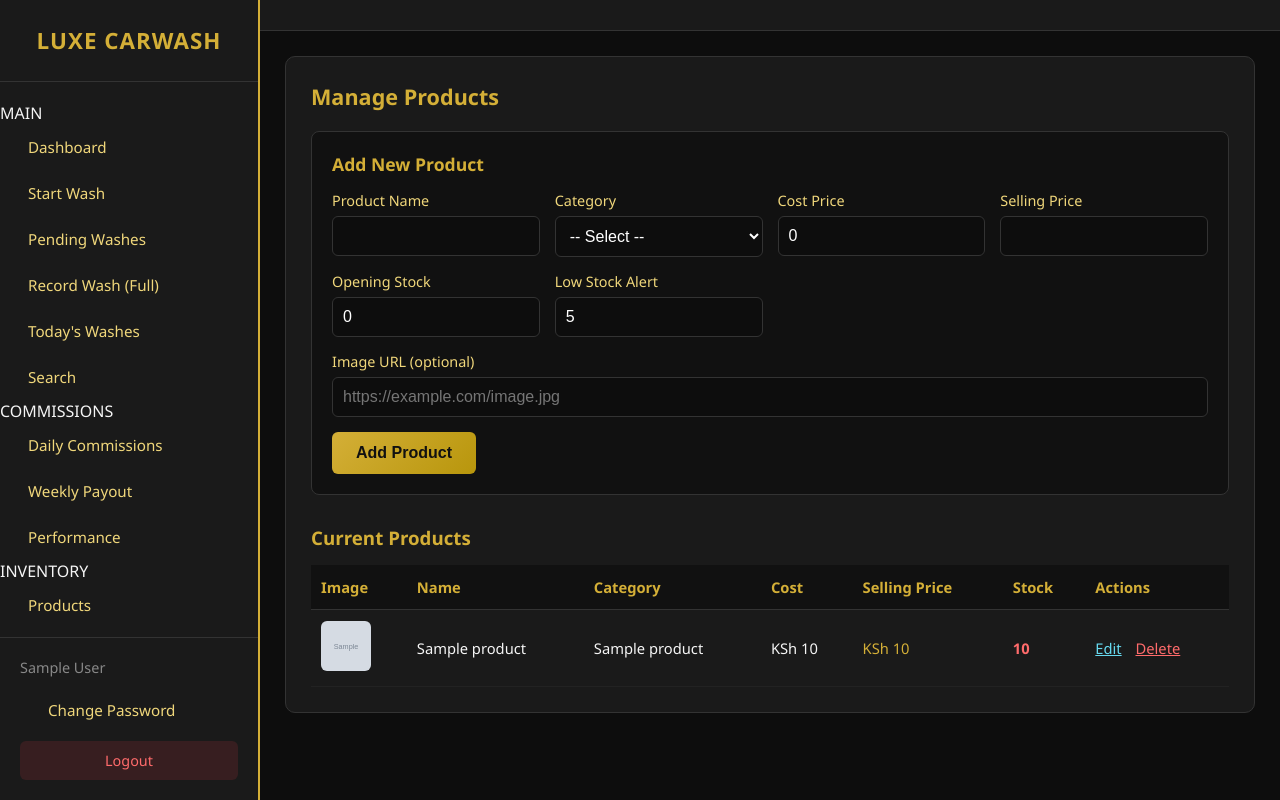
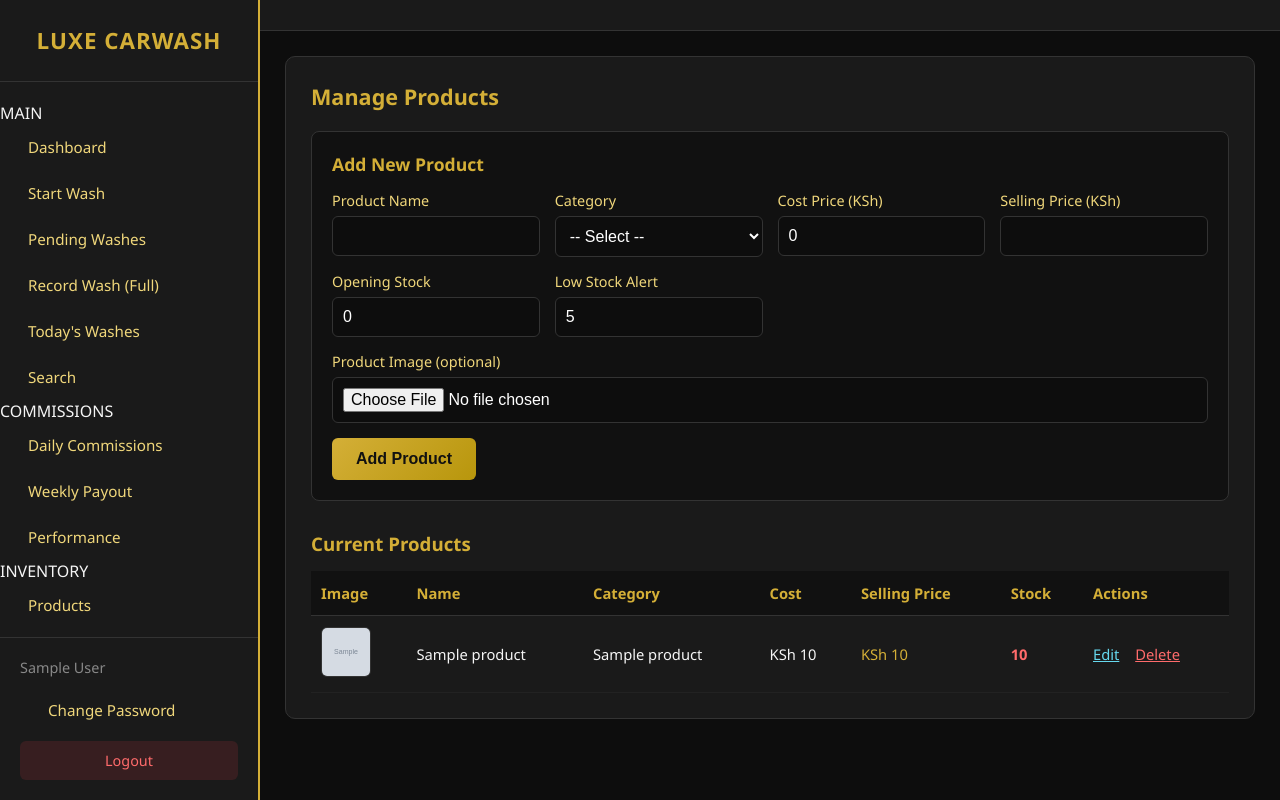
Before and after one commit to Dan150498/luxe-carwash, a Flask app: page /inventory/products in a window 1280 px wide. Run offline with Flask 3, Linux system fonts and the light colour scheme; the visitor is signed in with stand-in values (Sample User, id 1); grey boxes marked "Sample" are stand-in pictures; a database or web service that is not in the repository returns one stand-in record (values such as "Sample title"); parts of the project's set-up code (start-up, migrations or seed data) failed here and were passed over; some libraries are stand-ins or nearby versions.

Commit message:
Add files via upload

```diff
--- a/templates/inventory_products.html
+++ b/templates/inventory_products.html
@@ -6,8 +6,8 @@
 <div class="card">
     <h2>Manage Products</h2>
 
-    <!-- Add Product Form -->
-    <form method="POST" style="background:#111; padding:20px; border-radius:8px; margin-bottom:30px; border:1px solid #333;">
+    <!-- ==================== ADD PRODUCT FORM ==================== -->
+    <form method="POST" enctype="multipart/form-data" style="background:#111; padding:20px; border-radius:8px; margin-bottom:30px; border:1px solid #333;">
         <input type="hidden" name="action" value="add">
         <h3 style="color:#d4af37; margin-bottom:15px; font-size:1.1rem;">Add New Product</h3>
 
@@ -17,6 +17,7 @@
                 <input type="text" name="name" required
                        style="width:100%; padding:10px; background:#0d0d0d; color:white; border:1px solid #333; border-radius:6px;">
             </div>
+
             <div class="form-group" style="margin-bottom:0;">
                 <label>Category</label>
                 <select name="category_id" required
@@ -27,36 +28,42 @@
                     {% endfor %}
                 </select>
             </div>
+
             <div class="form-group" style="margin-bottom:0;">
-                <label>Cost Price</label>
+                <label>Cost Price (KSh)</label>
                 <input type="number" name="cost_price" value="0" min="0"
                        style="width:100%; padding:10px; background:#0d0d0d; color:white; border:1px solid #333; border-radius:6px;">
             </div>
+
             <div class="form-group" style="margin-bottom:0;">
-                <label>Selling Price</label>
+                <label>Selling Price (KSh)</label>
                 <input type="number" name="selling_price" required min="0"
                        style="width:100%; padding:10px; background:#0d0d0d; color:white; border:1px solid #333; border-radius:6px;">
             </div>
+
             <div class="form-group" style="margin-bottom:0;">
                 <label>Opening Stock</label>
                 <input type="number" name="stock_qty" value="0" min="0"
                        style="width:100%; padding:10px; background:#0d0d0d; color:white; border:1px solid #333; border-radius:6px;">
             </div>
+
             <div class="form-group" style="margin-bottom:0;">
                 <label>Low Stock Alert</label>
                 <input type="number" name="low_stock_level" value="5" min="0"
                        style="width:100%; padding:10px; background:#0d0d0d; color:white; border:1px solid #333; border-radius:6px;">
             </div>
+
             <div class="form-group" style="margin-bottom:0; grid-column: 1 / -1;">
-                <label>Image URL (optional)</label>
-                <input type="url" name="image_url" placeholder="https://example.com/image.jpg"
+                <label>Product Image (optional)</label>
+                <input type="file" name="product_image" accept="image/*"
                        style="width:100%; padding:10px; background:#0d0d0d; color:white; border:1px solid #333; border-radius:6px;">
             </div>
         </div>
+
         <button type="submit" class="btn" style="margin-top:15px;">Add Product</button>
     </form>
 
-    <!-- Products List -->
+    <!-- ==================== PRODUCTS TABLE ==================== -->
     <h3 style="color:#d4af37; margin-bottom:15px;">Current Products</h3>
     <div class="table-responsive">
         <table>
@@ -77,7 +84,7 @@
                     <td>
                         {% if p.image_url %}
                             <img src="{{ p.image_url }}" alt="{{ p.name }}"
-                                 style="width:50px; height:50px; object-fit:cover; border-radius:6px;">
+                                 style="width:50px; height:50px; object-fit:cover; border-radius:6px; border:1px solid #333;">
                         {% else %}
                             <span style="color:#666;">—</span>
                         {% endif %}
@@ -94,16 +101,25 @@
                         {% endif %}
                     </td>
                     <td>
-                        <a href="#" onclick="openEditModal({{ p.product_id }}, '{{ p.name }}', {{ p.category_id or 'null' }}, {{ p.cost_price }}, {{ p.selling_price }}, {{ p.low_stock_level }}, '{{ p.image_url or '' }}')"
-                           style="color:#66d9ef; margin-right:10px;">Edit</a>
+                        <a href="#" style="color:#66d9ef; margin-right:12px;"
+                           onclick="openEditModal(
+                               {{ p.product_id }},
+                               '{{ p.name | e }}',
+                               {{ p.category_id or 'null' }},
+                               {{ p.cost_price }},
+                               {{ p.selling_price }},
+                               {{ p.low_stock_level }},
+                               '{{ p.image_url or '' }}'
+                           )">Edit</a>
+
                         <a href="{{ url_for('delete_product', product_id=p.product_id) }}"
                            style="color:#ff6b6b;"
-                           onclick="return confirm('Delete this product?')">Delete</a>
+                           onclick="return confirm('Are you sure you want to delete this product?')">Delete</a>
                     </td>
                 </tr>
                 {% else %}
                 <tr>
-                    <td colspan="7" style="color:#888;">No products yet.</td>
+                    <td colspan="7" style="color:#888; text-align:center;">No products yet. Add your first product above.</td>
                 </tr>
                 {% endfor %}
             </tbody>
@@ -111,11 +127,12 @@
     </div>
 </div>
 
-<!-- Edit Modal -->
-<div id="editModal" style="display:none; position:fixed; top:0; left:0; width:100%; height:100%; background:rgba(0,0,0,0.8); z-index:2000; align-items:center; justify-content:center;">
-    <div style="background:#1a1a1a; border:1px solid #d4af37; border-radius:10px; padding:25px; width:90%; max-width:500px;">
+<!-- ==================== EDIT MODAL ==================== -->
+<div id="editModal" style="display:none; position:fixed; top:0; left:0; width:100%; height:100%; background:rgba(0,0,0,0.85); z-index:2000; align-items:center; justify-content:center;">
+    <div style="background:#1a1a1a; border:2px solid #d4af37; border-radius:12px; padding:25px; width:90%; max-width:520px; max-height:90vh; overflow-y:auto;">
         <h3 style="color:#d4af37; margin-bottom:20px;">Edit Product</h3>
-        <form method="POST">
+
+        <form method="POST" enctype="multipart/form-data">
             <input type="hidden" name="action" value="edit">
             <input type="hidden" name="product_id" id="edit_product_id">
 
@@ -124,6 +141,7 @@
                 <input type="text" name="name" id="edit_name" required
                        style="width:100%; padding:10px; background:#0d0d0d; color:white; border:1px solid #333; border-radius:6px;">
             </div>
+
             <div class="form-group">
                 <label>Category</label>
                 <select name="category_id" id="edit_category" required
@@ -133,46 +151,69 @@
                     {% endfor %}
                 </select>
             </div>
+
             <div class="form-group">
-                <label>Cost Price</label>
+                <label>Cost Price (KSh)</label>
                 <input type="number" name="cost_price" id="edit_cost" min="0"
                        style="width:100%; padding:10px; background:#0d0d0d; color:white; border:1px solid #333; border-radius:6px;">
             </div>
+
             <div class="form-group">
-                <label>Selling Price</label>
+                <label>Selling Price (KSh)</label>
                 <input type="number" name="selling_price" id="edit_selling" min="0" required
                        style="width:100%; padding:10px; background:#0d0d0d; color:white; border:1px solid #333; border-radius:6px;">
             </div>
+
             <div class="form-group">
                 <label>Low Stock Level</label>
                 <input type="number" name="low_stock_level" id="edit_low" min="0"
                        style="width:100%; padding:10px; background:#0d0d0d; color:white; border:1px solid #333; border-radius:6px;">
             </div>
+
             <div class="form-group">
-                <label>Image URL</label>
-                <input type="url" name="image_url" id="edit_image"
+                <label>Current Image</label>
+                <div id="current_image_preview" style="margin-bottom:10px;"></div>
+                <label>Change Image (leave empty to keep current)</label>
+                <input type="file" name="product_image" accept="image/*"
                        style="width:100%; padding:10px; background:#0d0d0d; color:white; border:1px solid #333; border-radius:6px;">
             </div>
 
-            <button type="submit" class="btn">Save Changes</button>
-            <button type="button" class="btn" style="background:#333; margin-left:10px;" onclick="closeEditModal()">Cancel</button>
+            <div style="margin-top:20px;">
+                <button type="submit" class="btn">Save Changes</button>
+                <button type="button" class="btn" style="background:#333; margin-left:10px;" onclick="closeEditModal()">Cancel</button>
+            </div>
         </form>
     </div>
 </div>
 
 <script>
-function openEditModal(id, name, categoryId, cost, selling, low, image) {
+function openEditModal(id, name, categoryId, cost, selling, low, imageUrl) {
     document.getElementById('edit_product_id').value = id;
     document.getElementById('edit_name').value = name;
     document.getElementById('edit_category').value = categoryId;
     document.getElementById('edit_cost').value = cost;
     document.getElementById('edit_selling').value = selling;
     document.getElementById('edit_low').value = low;
-    document.getElementById('edit_image').value = image;
+
+    const preview = document.getElementById('current_image_preview');
+    if (imageUrl) {
+        preview.innerHTML = `<img src="${imageUrl}" style="width:80px; height:80px; object-fit:cover; border-radius:6px; border:1px solid #333;">`;
+    } else {
+        preview.innerHTML = `<span style="color:#888;">No image</span>`;
+    }
+
     document.getElementById('editModal').style.display = 'flex';
 }
+
 function closeEditModal() {
     document.getElementById('editModal').style.display = 'none';
 }
+
+// Close modal when clicking outside
+document.getElementById('editModal').addEventListener('click', function(e) {
+    if (e.target === this) {
+        closeEditModal();
+    }
+});
 </script>
 {% endblock %}
```
